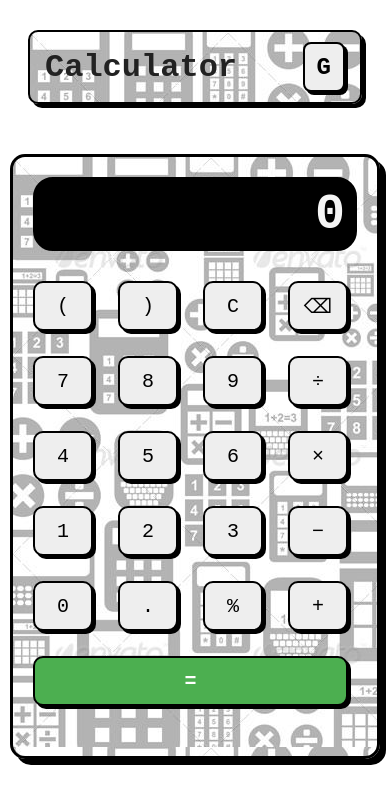
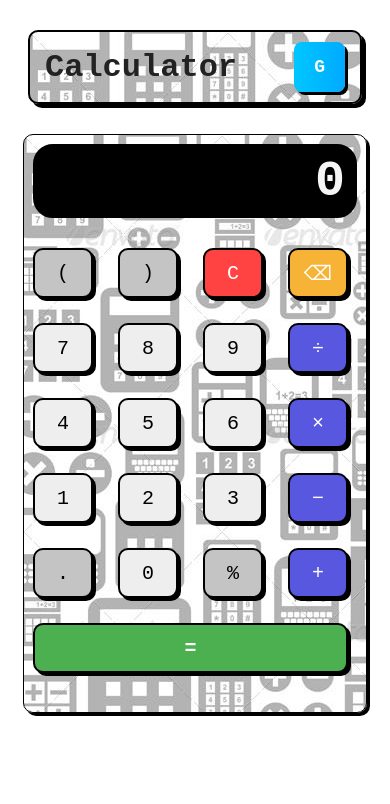
Before and after one commit to AlanSteves/Calculator-, a plain HTML site: page index.html in a window 390 px wide. Drawn offline with Linux system fonts and the light colour scheme.

```diff
--- a/index.html
+++ b/index.html
@@ -12,36 +12,39 @@
   <center>
     <div class="navbar">
       <div class="brand">Calculator</div>
-      <button class="login-button">G</button>
+      <button id="login-btn" class="login-button">G</button>
+
     </div>
 
     <div class="calculator">
       <input type="text" id="display" disabled value="0" />
       <div class="buttons">
-        <button onclick="appendValue('(')">(</button>
-        <button onclick="appendValue(')')">)</button>
-        <button onclick="clearDisplay()">C</button>
-        <button onclick="deleteLast()">⌫</button>
+        <button id="other-btn" onclick="appendValue('(')">(</button>
+        <button id="other-btn" onclick="appendValue(')')">)</button>
+        <button id="clear-btn" onclick="clearDisplay()">C</button>
+        <button id="delete-btn" onclick="deleteLast()">⌫</button>
+
 
         <button onclick="appendValue('7')">7</button>
         <button onclick="appendValue('8')">8</button>
         <button onclick="appendValue('9')">9</button>
-        <button onclick="appendValue('/')">÷</button>
+        <button id="opp-btn" onclick="appendValue('/')">÷</button>
 
         <button onclick="appendValue('4')">4</button>
         <button onclick="appendValue('5')">5</button>
         <button onclick="appendValue('6')">6</button>
-        <button onclick="appendValue('*')">×</button>
+        <button id="opp-btn" onclick="appendValue('*')">×</button>
 
         <button onclick="appendValue('1')">1</button>
         <button onclick="appendValue('2')">2</button>
         <button onclick="appendValue('3')">3</button>
-        <button onclick="appendValue('-')">−</button>
+        <button id="opp-btn" onclick="appendValue('-')">−</button>
 
+
+        <button id="other-btn" onclick="appendValue('.')">.</button>
         <button onclick="appendValue('0')">0</button>
-        <button onclick="appendValue('.')">.</button>
-        <button onclick="appendValue('%')">%</button>
-        <button onclick="appendValue('+')">+</button>
+        <button id="other-btn" onclick="appendValue('%')">%</button>
+        <button id="opp-btn" onclick="appendValue('+')">+</button>
 
         <button class="equal" onclick="calculate()" style="grid-column: span 4 ">=</button>
       </div>
--- a/style.css
+++ b/style.css
@@ -139,4 +139,54 @@ body {
       font-size: 24px;
       padding: 6px 12px;
     }
+    .calculator {
+      margin: 20px auto;
+      padding: 9px;
+      border-width: 1.5px;
+      border-radius: 10px;
+      box-shadow: 3px 3px 0px #000;
+    }
+    #clear-btn {
+      background-color: rgb(255, 67, 67);
+      color: white;
+    }
+    #delete-btn {
+      background-color: rgb(247, 179, 54);
+      color: white;
+    }
+    #opp-btn {
+      background-color: rgb(87, 87, 223);
+      color: white;
+    }
+    #other-btn {
+      background-color: rgb(196, 196, 196);
+      color: rgb(0, 0, 0);
+    }
+
+    #login-btn {
+      background: linear-gradient(270deg, #00c6ff, #0072ff, #00c6ff);
+      background-size: 600% 600%;
+      color: white;
+      border: none;
+      padding: 10px 20px;
+      border-radius: 8px;
+      font-size: 18px;
+      cursor: pointer;
+      animation: moveGradient 5s ease infinite;
+    }
+
+    /* Keyframes for moving gradient */
+    @keyframes moveGradient {
+      0% {
+        background-position: 0% 50%;
+      }
+      50% {
+        background-position: 100% 50%;
+      }
+      100% {
+        background-position: 0% 50%;
+      }
+    }
+
+
   }
```
